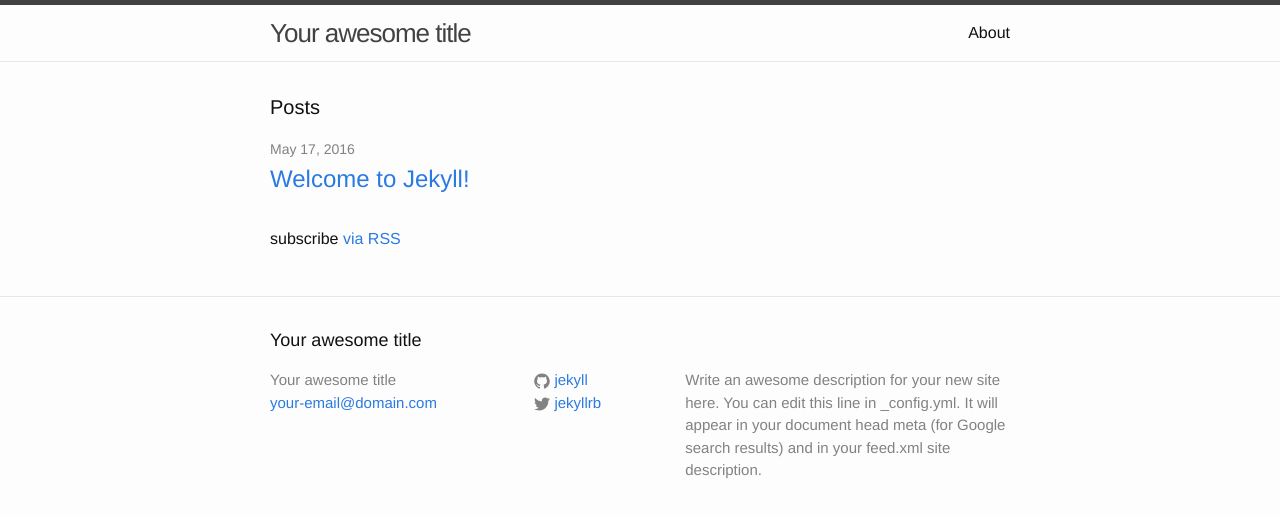
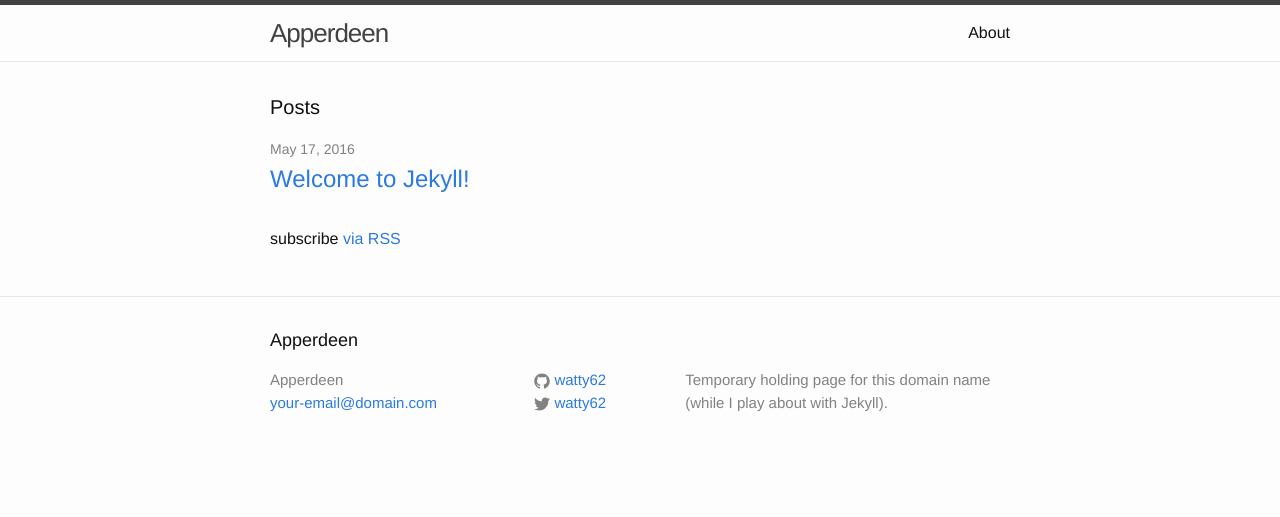
Before and after one commit to watty62/watty62.github.io, a Jekyll site: the page built from index.html, in a window 1280 px wide. Shown: the top 517 px of the page. Built offline with Jekyll 4.4.1, drawn with Linux system fonts in a browser that asks for light colours.

Commit message:
Update _config.yml

```diff
--- a/_config.yml
+++ b/_config.yml
@@ -6,16 +6,14 @@
 # 'jekyll serve'. If you change this file, please restart the server process.
 
 # Site settings
-title: Your awesome title
+title: Apperdeen
 email: your-email@domain.com
 description: > # this means to ignore newlines until "baseurl:"
-  Write an awesome description for your new site here. You can edit this
-  line in _config.yml. It will appear in your document head meta (for
-  Google search results) and in your feed.xml site description.
+  Temporary holding page for this domain name (while I play about with Jekyll).
 baseurl: "" # the subpath of your site, e.g. /blog
 url: "http://yourdomain.com" # the base hostname & protocol for your site
-twitter_username: jekyllrb
-github_username:  jekyll
+twitter_username: watty62
+github_username:  watty62
 
 # Build settings
 markdown: kramdown
```
